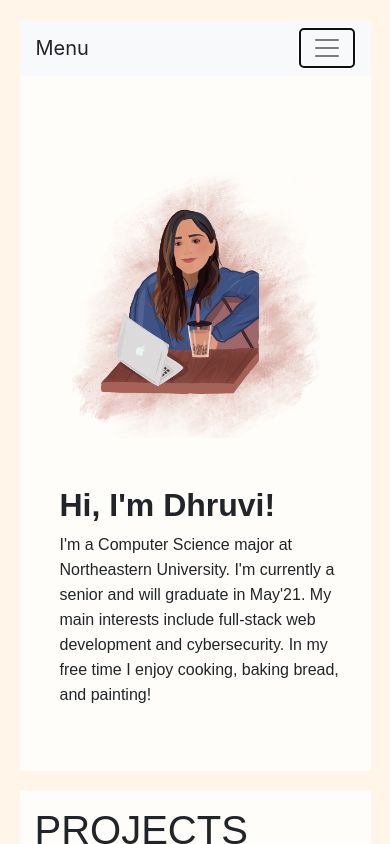
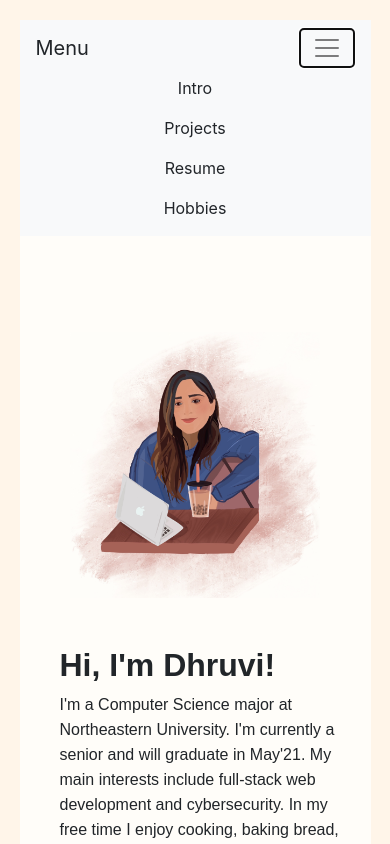
Before and after one commit to dhruvibakeri/personalwebsite, a React (Create React App) app: page / in a window 390 px wide. Both pictures are taken after a click on the button "Toggle navigation". Shown: the top 844 px of the page. Built offline with nearby package versions, Linux system fonts and the light colour scheme; a web font is replaced by a local one.

Commit message:
mobile menu

```diff
--- a/package.json
+++ b/package.json
@@ -8,6 +8,7 @@
     "@testing-library/user-event": "^12.6.0",
     "bootstrap": "^4.5.3",
     "font-awesome": "^4.7.0",
+    "jquery": "^3.5.1",
     "logrocket": "^1.0.14",
     "react": "^17.0.1",
     "react-bootstrap": "^1.4.0",
--- a/src/Components/MenuItems.js
+++ b/src/Components/MenuItems.js
@@ -1,5 +1,6 @@
 import React from "react";
 import resume from "../Documents/Dhruvi_Resume.pdf";
+import "bootstrap/js/src/collapse.js";
 
 export default class MenuItems extends React.Component {
   state = {
@@ -79,14 +80,14 @@ export default class MenuItems extends React.Component {
         class="navbar-toggler"
         type="button"
         data-toggle="collapse"
-        data-target="#navbarNavAltMarkup"
-        aria-controls="navbarNavAltMarkup"
+        data-target="#navbarSupportedContent"
+        aria-controls="navbarSupportedContent"
         aria-expanded="false"
         aria-label="Toggle navigation"
       >
         <span class="navbar-toggler-icon"></span>
       </button>
-      <div class="collapse navbar-collapse" id="navbarNavAltMarkup">
+      <div class="collapse navbar-collapse" id="navbarSupportedContent">
         <div class="navbar-nav">
           <a class="nav-item nav-link" href="#intro">
             Intro <span class="sr-only">(current)</span>
```
Also changed, not shown: 2 other files (tests, documents, lock files or other folders).
